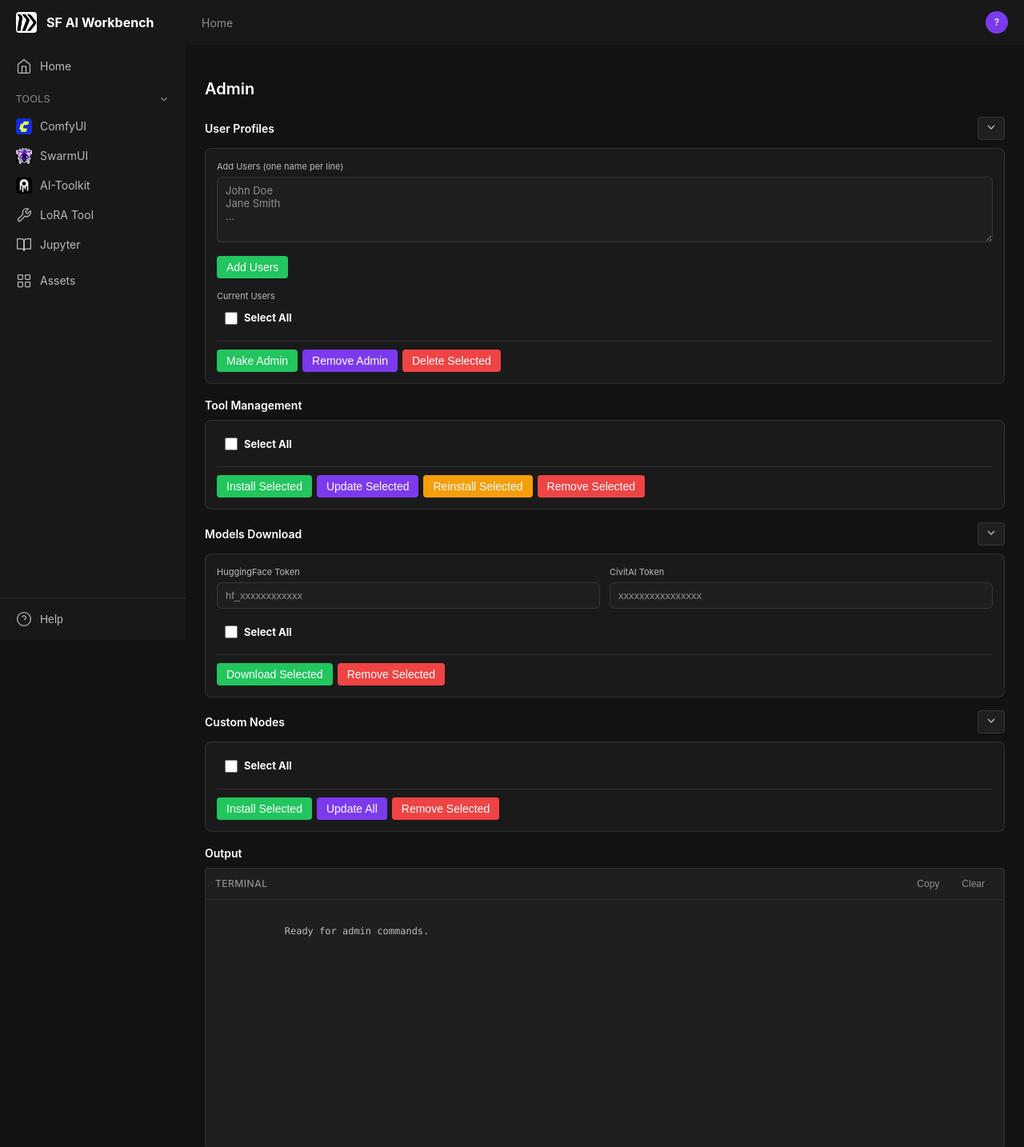
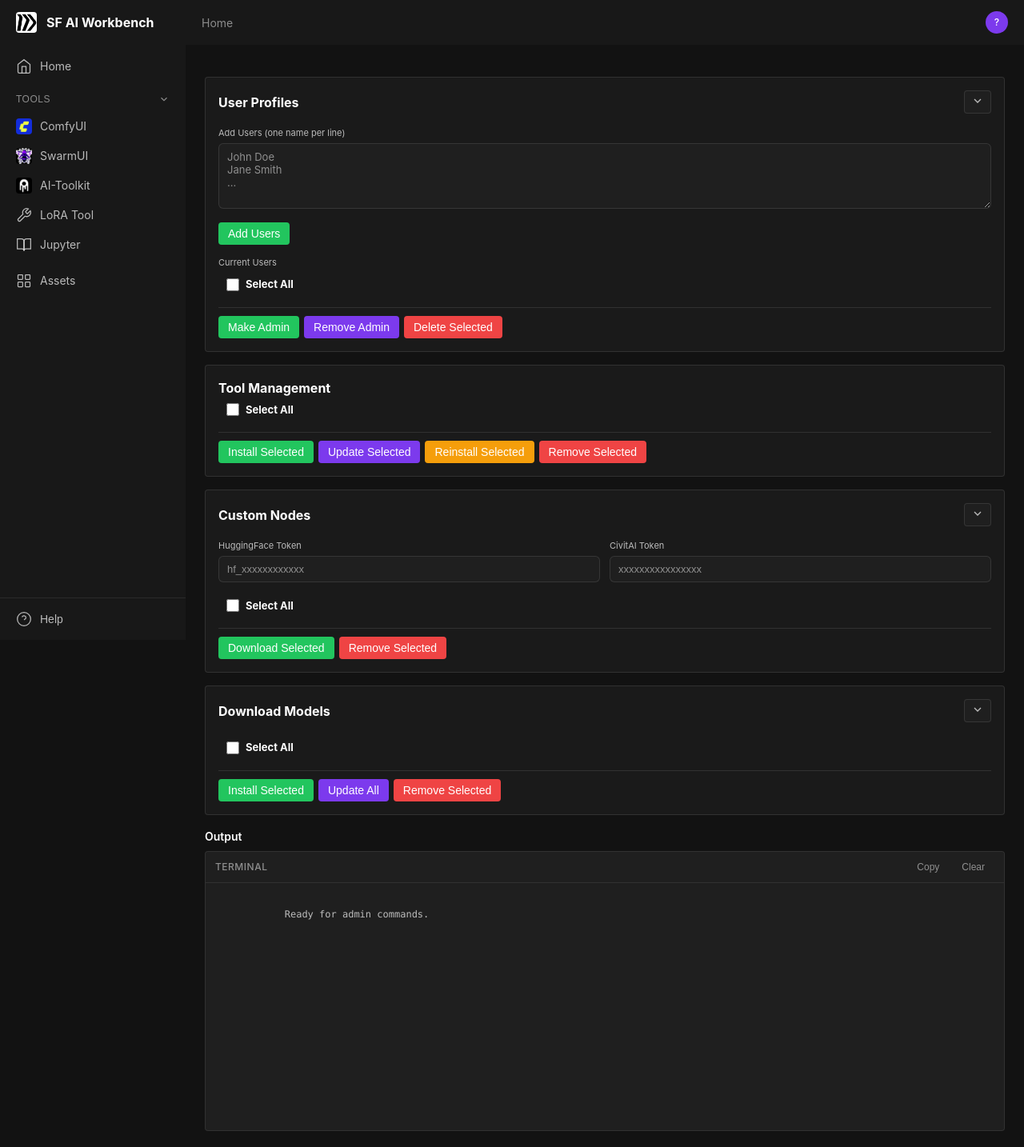
Before and after one commit to razvanmatei-sf/runpod-ggs, a Flask app: template server/templates/admin.html in a window 1280 px wide. Shown: the top 1434 px of the page at 80% size. Run offline with Flask 3, Linux system fonts and the light colour scheme; the template is opened without the code that fills it, so the values that code supplies are empty; parts of the project's set-up code (start-up, migrations or seed data) failed here and were passed over.

Commit message:
Admin: remove redundant title, titles inside cards bold, fix nav hover vs active styling

```diff
--- a/server/static/css/style.css
+++ b/server/static/css/style.css
@@ -305,7 +305,7 @@ a:hover {
     border: none;
     background: none;
     width: 100%;
-    border-radius: 0;
+    border-radius: 0; /* hover is full width, no radius */
     text-align: left;
     position: relative;
     min-height: 32px; /* ~31.5px from RunPod */
@@ -314,20 +314,20 @@ a:hover {
 .nav-item:hover {
     color: var(--text-primary);
     background: var(--bg-hover);
-    /* hover stays square (no border-radius) */
+    border-radius: 0; /* hover stays full width, no radius */
 }
 
 .nav-item.active {
     color: var(--text-primary);
     background: var(--bg-active);
-    border-radius: var(--radius-md); /* active is rounded */
-    margin: 0 var(--space-2);
-    width: calc(100% - var(--space-4));
+    border-radius: 4px; /* active is rounded 4px */
+    margin-left: var(--space-2);
+    margin-right: var(--space-2);
+    width: calc(100% - 16px); /* inset from edges */
 }
 
 .nav-item.active:hover {
-    /* keep rounded on hover when active */
-    border-radius: var(--radius-md);
+    border-radius: 4px; /* keep rounded on hover when active */
 }
 
 .nav-item.active::before {
--- a/server/templates/admin.html
+++ b/server/templates/admin.html
@@ -1,11 +1,11 @@
 {% extends "base.html" %} {% block title %}Admin - SF AI Workbench{% endblock %}
 {% block content %}
-<h1 class="page-title">Admin</h1>
 
 <!-- User Profiles Section -->
 <section class="admin-section">
-    <div class="section-header">
-        <h2 class="section-title">User Profiles</h2>
+    <div class="admin-card">
+        <div class="admin-card-header">
+            <h2 class="admin-card-title">User Profiles</h2>
             <button
                 type="button"
                 class="admin-toggle-btn"
@@ -24,7 +24,7 @@
             </button>
         </div>
 
-    <div id="users-section" class="admin-collapsible">
+        <div id="users-section" class="admin-card-content">
         <!-- Add New Users -->
         <div class="admin-input-group" style="margin-bottom: 12px">
             <label for="new-users-text">Add Users (one name per line)</label>
@@ -108,9 +108,9 @@
 </section>
 
 <section class="admin-section">
-    <!-- Tool Management Section -->
-    <h2 class="section-title">Tool Management</h2>
-    <div class="admin-collapsible">
+    <div class="admin-card">
+        <h2 class="admin-card-title">Tool Management</h2>
+        <div class="admin-card-content">
         <div class="admin-list">
             <label class="admin-checkbox-item">
                 <input
@@ -177,16 +177,17 @@
             </button>
         </div>
         </div>
+    </div>
 </section>
 
-<!-- Models Download Section -->
 <section class="admin-section">
-    <div class="section-header">
-        <h2 class="section-title">Models Download</h2>
+    <div class="admin-card">
+        <div class="admin-card-header">
+            <h2 class="admin-card-title">Custom Nodes</h2>
             <button
                 type="button"
                 class="admin-toggle-btn"
-            onclick="toggleSection('models-section')"
+                onclick="toggleSection('nodes-section')"
             >
                 <svg
                     width="16"
@@ -201,7 +202,7 @@
             </button>
         </div>
 
-    <div id="models-section" class="admin-collapsible">
+        <div id="nodes-section" class="admin-card-content">
         <div class="admin-tokens">
             <div class="admin-input-group">
                 <label for="hf-token">HuggingFace Token</label>
@@ -276,16 +277,17 @@
             </button>
         </div>
         </div>
+    </div>
 </section>
 
-<!-- Custom Nodes Section -->
 <section class="admin-section">
-    <div class="section-header">
-        <h2 class="section-title">Custom Nodes</h2>
+    <div class="admin-card">
+        <div class="admin-card-header">
+            <h2 class="admin-card-title">Download Models</h2>
             <button
                 type="button"
                 class="admin-toggle-btn"
-            onclick="toggleSection('nodes-section')"
+                onclick="toggleSection('models-section')"
             >
                 <svg
                     width="16"
@@ -300,7 +302,7 @@
             </button>
         </div>
 
-    <div id="nodes-section" class="admin-collapsible">
+        <div id="models-section" class="admin-card-content">
         <div class="admin-list">
             <label class="admin-checkbox-item">
                 <input
@@ -388,11 +390,37 @@
             >{% endif %}
         </div>
         </div>
+    </div>
 </section>
 
 <style>
     .admin-section {
         margin-bottom: 16px;
+    }
+
+    .admin-card {
+        background: var(--bg-card);
+        border: 1px solid var(--border-card);
+        border-radius: 4px;
+        padding: 16px;
+    }
+
+    .admin-card-header {
+        display: flex;
+        align-items: center;
+        justify-content: space-between;
+        margin-bottom: 16px;
+    }
+
+    .admin-card-title {
+        font-size: 16px;
+        font-weight: 700;
+        color: var(--text-primary);
+        margin: 0;
+    }
+
+    .admin-card-content {
+        /* content styles */
     }
 
     .admin-tools {
@@ -452,10 +480,7 @@
     }
 
     .admin-collapsible {
-        background: var(--bg-card);
-        border: 1px solid var(--border-card);
-        border-radius: 8px;
-        padding: 14px;
+        /* legacy - now using admin-card */
     }
 
     .admin-tokens {
```
Lines whose indentation alone changed are shown as unchanged.
